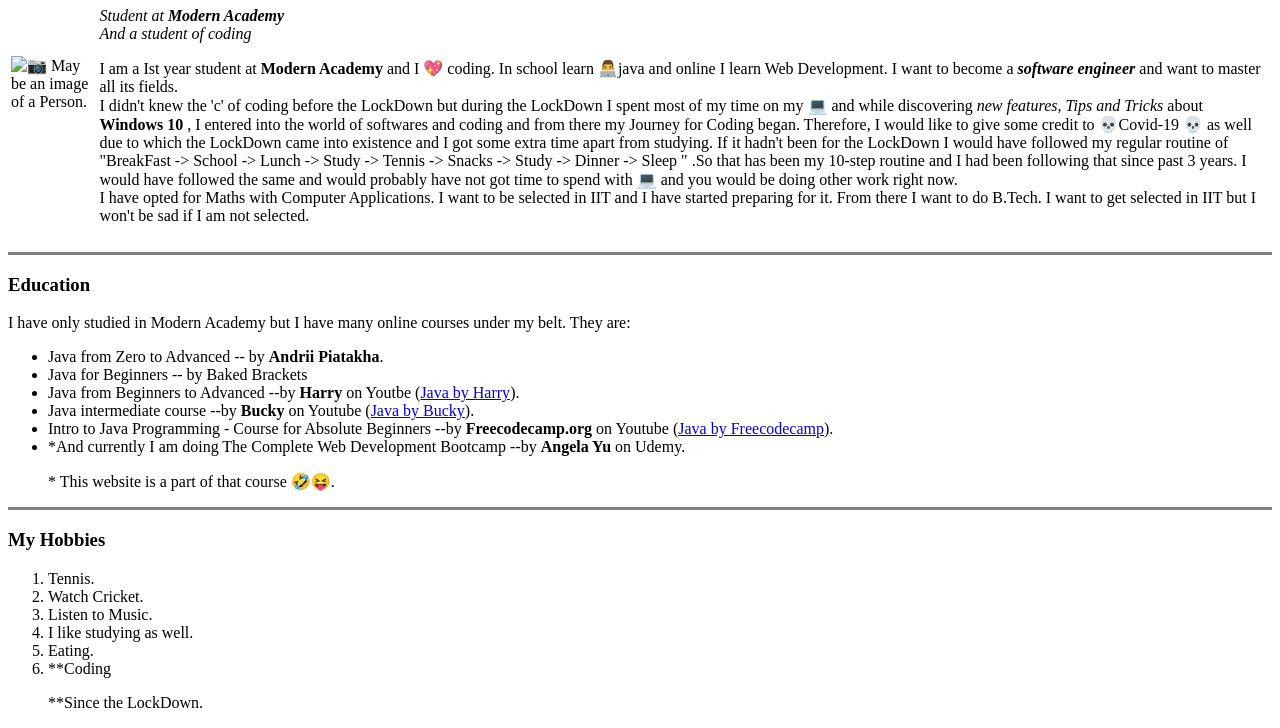
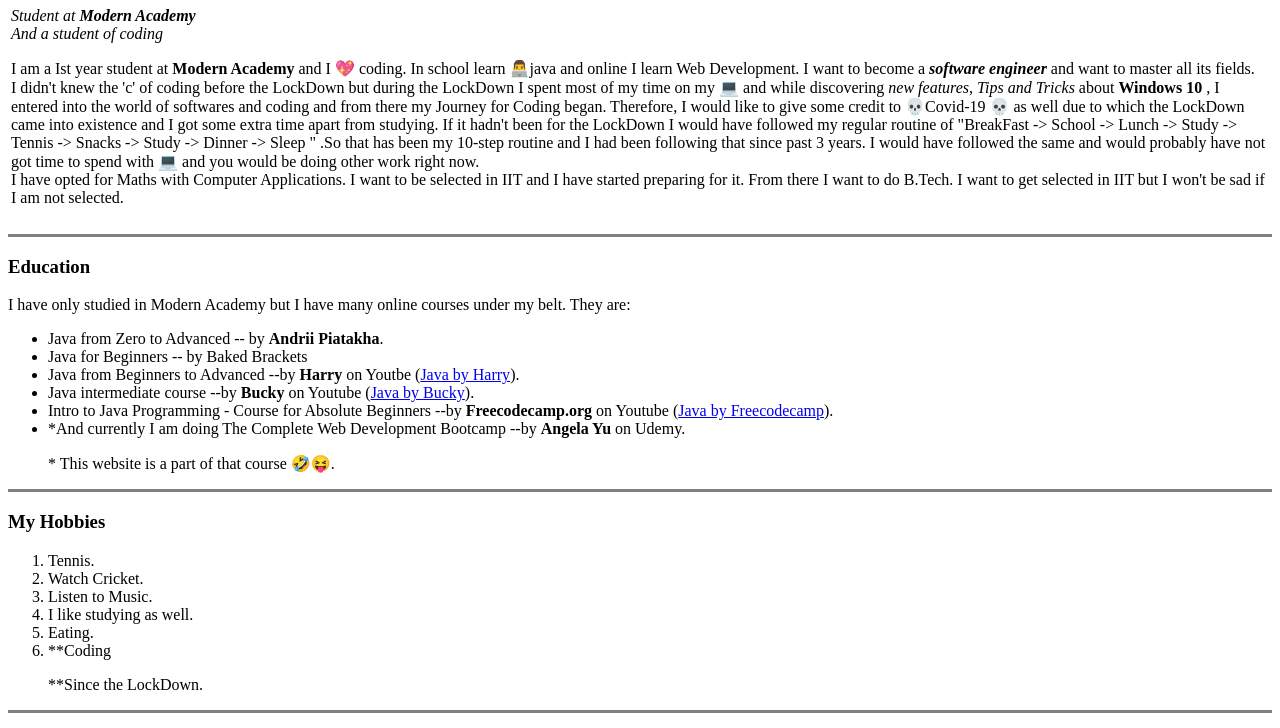
Before and after one commit to ShubhMishra16/cv, a plain HTML site: page index.html in a window 1280 px wide. Shown: the part 84-812 px from the top of the page. Drawn offline with Linux system fonts and the light colour scheme.

Commit message:
Update index.html

```diff
--- a/index.html
+++ b/index.html
@@ -9,7 +9,7 @@
 <body>
   <table >
     <tr>
-      <td><img src="myself.png" alt="📷 May be an image of a Person."></td>
+
       <td><h1>Shubh Mishra</h1>
       <p><em>Student at <strong>Modern Academy</strong><br /> And a student of coding</em></p>
       <p> I am a Ist year student at <strong>Modern Academy</strong> and I 💖 coding.
```
